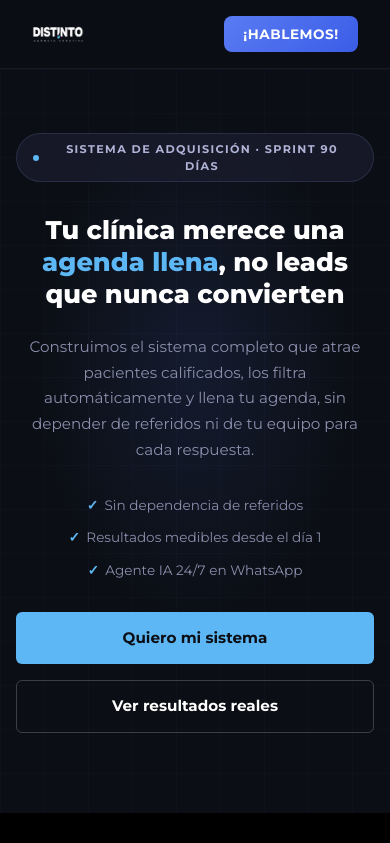
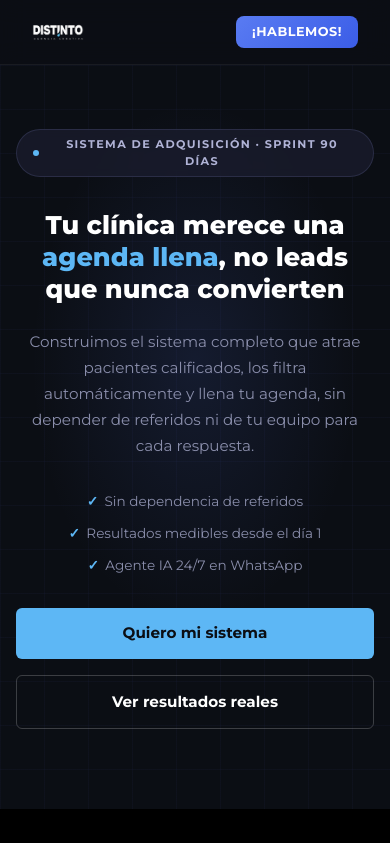
Before and after one commit to DavidRestrepoo/pyDistinto, an Angular app: page /landing in a window 390 px wide. Shown: the top 843 px of the page. Built offline with nearby package versions, Linux system fonts and the light colour scheme.

Commit message:
style(landing): make navbar CTA button slightly smaller on mobile viewports

```diff
--- a/src/app/pages/landing/landing.component.scss
+++ b/src/app/pages/landing/landing.component.scss
@@ -1772,8 +1772,8 @@ em {
   }
 
   .srv-nav-cta {
-    font-size: 0.85rem !important;
-    padding: 0.5rem 1.2rem !important;
+    font-size: 0.8rem !important;
+    padding: 0.4rem 1rem !important;
   }
 
   .srv-hero {
```
